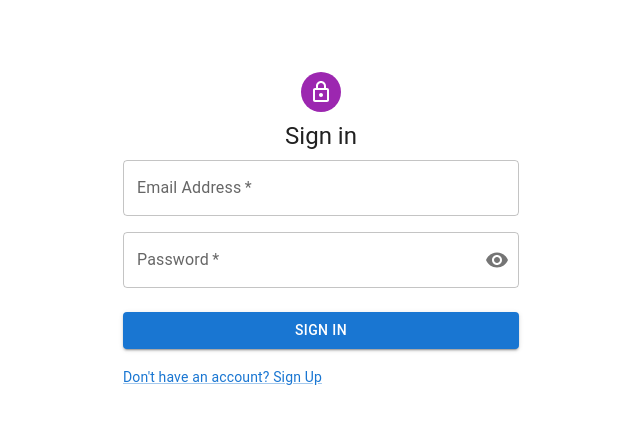
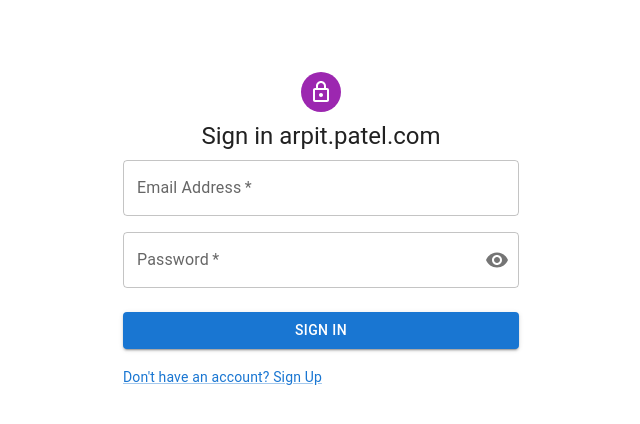
Before and after one commit to arpitpatel1501/sentiment-analysis, a React (Create React App) app: page / in a window 1280 px wide. Shown: the top 424 px of the page, without its empty margins (319-959 px from the left). Built offline with nearby package versions, Linux system fonts and the light colour scheme; what amazon-cognito-identity-js would draw is missing.

Commit message:
env added

```diff
--- a/src/pages/SignIn.jsx
+++ b/src/pages/SignIn.jsx
@@ -167,7 +167,7 @@ export default function SignIn() {
             <LockOutlinedIcon />
           </Avatar>
           <Typography component="h1" variant="h5">
-            Sign in
+            Sign in {process.env.REACT_APP_API_LINK}
           </Typography>
           <Box
             component="form"
```
Also changed, not shown: 1 other file (tests, documents, lock files or other folders).
